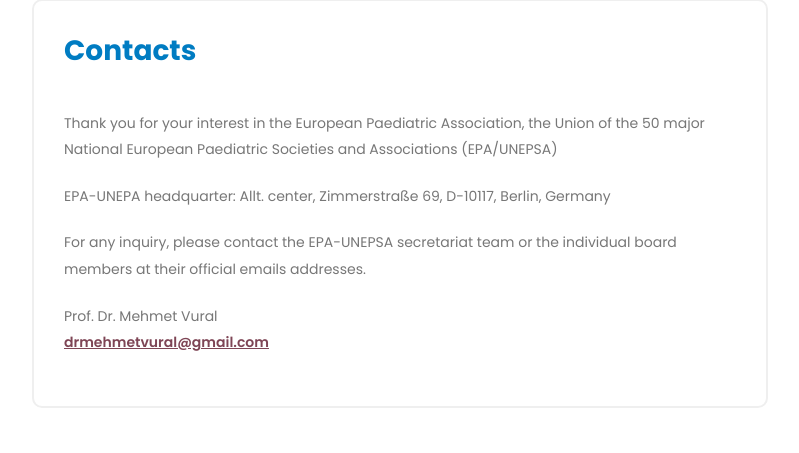
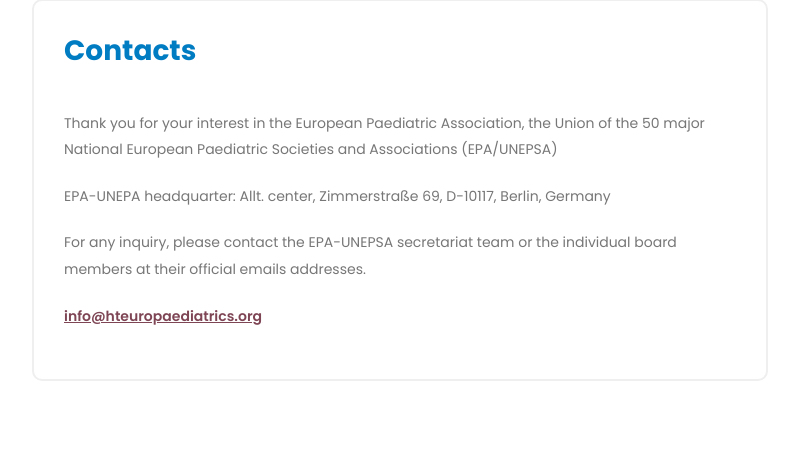
Before and after one commit to haksoz/epa-unepsa, a PHP site: page /contact.php in a window 1280 px wide. Shown: the part 304-757 px from the top of the page, without its empty margins (240-1039 px from the left). Run offline with PHP 8.4, Linux system fonts and the light colour scheme; some libraries are stand-ins or nearby versions.

Commit message:
iletişim kısmı düzenlendi

```diff
--- a/contact.php
+++ b/contact.php
@@ -28,7 +28,7 @@
 
               <p>For any inquiry, please contact the EPA-UNEPSA secretariat team or the individual board members at their official emails addresses.</p>
 
-              <p>Prof. Dr. Mehmet Vural<br> <a href="mailto:drmehmetvural@gmail.com">drmehmetvural@gmail.com</a></p>
+              <p><a href="mailto:info@hteuropaediatrics.org">info@hteuropaediatrics.org</a></p>
 
 
 
--- a/header.php
+++ b/header.php
@@ -21,10 +21,10 @@
 						<div class="sigma_header-top-inner">
 							<ul class="sigma_header-top-links">
 								<li class="menu-item">
-									<a href="" style="text-transform: inherit;"><i class="fal fa-phone"></i></a>
+									<a href="tel:+902164289551" style="text-transform: inherit;"><i class="fal fa-phone"> +90 216 428 95 51</i></a>
 								</li>
 								<li class="menu-item">
-									<a href="mailto:" style="text-transform: inherit;"><i class="fal fa-envelope"></i> </a>
+									<a href="mailto:info@hteuropaediatrics.org" style="text-transform: inherit;"><i class="fal fa-envelope"> info@hteuropaediatrics.org</i> </a>
 								</li>
 							</ul>
 							<!--
```
